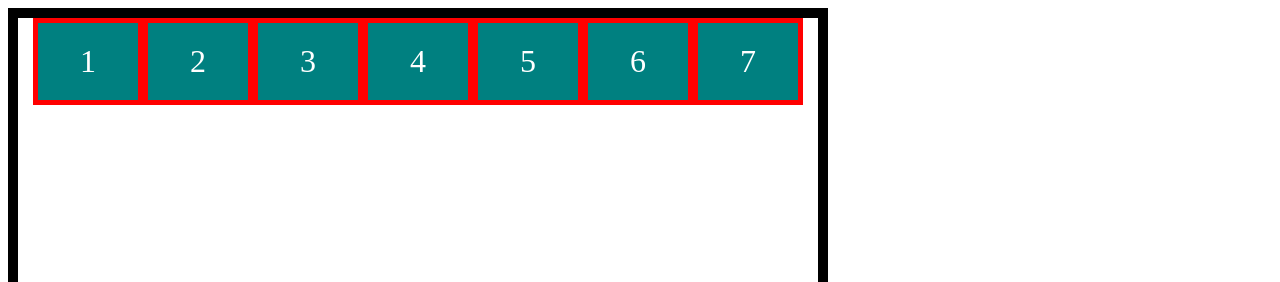
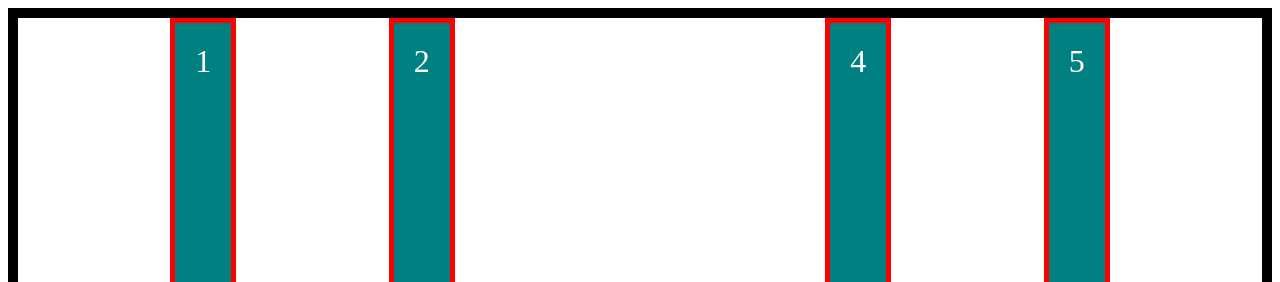
Before and after one commit to fccourses/fd_flex, a plain HTML site: page index.html in a window 1280 px wide. Shown: the top 282 px of the page. Drawn offline with Linux system fonts and the light colour scheme.

Commit message:
Add align-self

```diff
--- a/index.html
+++ b/index.html
@@ -8,26 +8,11 @@
   </head>
   <body>
     <section class="container flexContainer">
-      <div class="item">1</div>
-      <div class="item">2</div>
-      <div class="item">3</div>
-      <div class="item">4</div>
-      <div class="item">5</div>
-      <div class="item">6</div>
-      <div class="item">7</div>
-      <div class="item">8</div>
-      <div class="item">9</div>
-      <div class="item">10</div>
-      <div class="item">11</div>
-      <div class="item">12</div>
-      <div class="item">13</div>
-      <div class="item">14</div>
-      <div class="item">15</div>
-      <div class="item">16</div>
-      <div class="item">17</div>
-      <div class="item">18</div>
-      <div class="item">19</div>
-      <div class="item">20</div>
+      <div class="item flexItem">1</div>
+      <div class="item flexItem">2</div>
+      <div class="item flexItem end">3</div>
+      <div class="item flexItem">4</div>
+      <div class="item flexItem">5</div>
     </section>
   </body>
 </html>
--- a/style.css
+++ b/style.css
@@ -1,8 +1,10 @@
+* {
+  box-sizing: border-box;
+}
+
 .container {
   border: 10px solid black;
-  max-height: 1000px;
-  min-height: 800px;
-  max-width: 800px;
+  min-height: 50vh;
 }
 
 .item {
@@ -12,19 +14,24 @@
   border: 5px solid red;
   padding: 20px;
 
-  max-width: 60px;
-  width: 100%;
-
   background-color: teal;
 }
 
 .flexContainer {
   display: flex;
-  flex-direction: row;
-  flex-wrap: wrap;
 
-  justify-content: center;
+  /* flex-direction: row;
+  flex-wrap: wrap; */
+  flex-flow: row wrap;
 
-  align-items: flex-start;
-  /* align-content: space-between; */
+  justify-content: space-evenly;
+  align-items: stretch;
 }
+
+.end {
+  align-self: flex-end;
+}
+
+.flexItem {
+
+}
```
